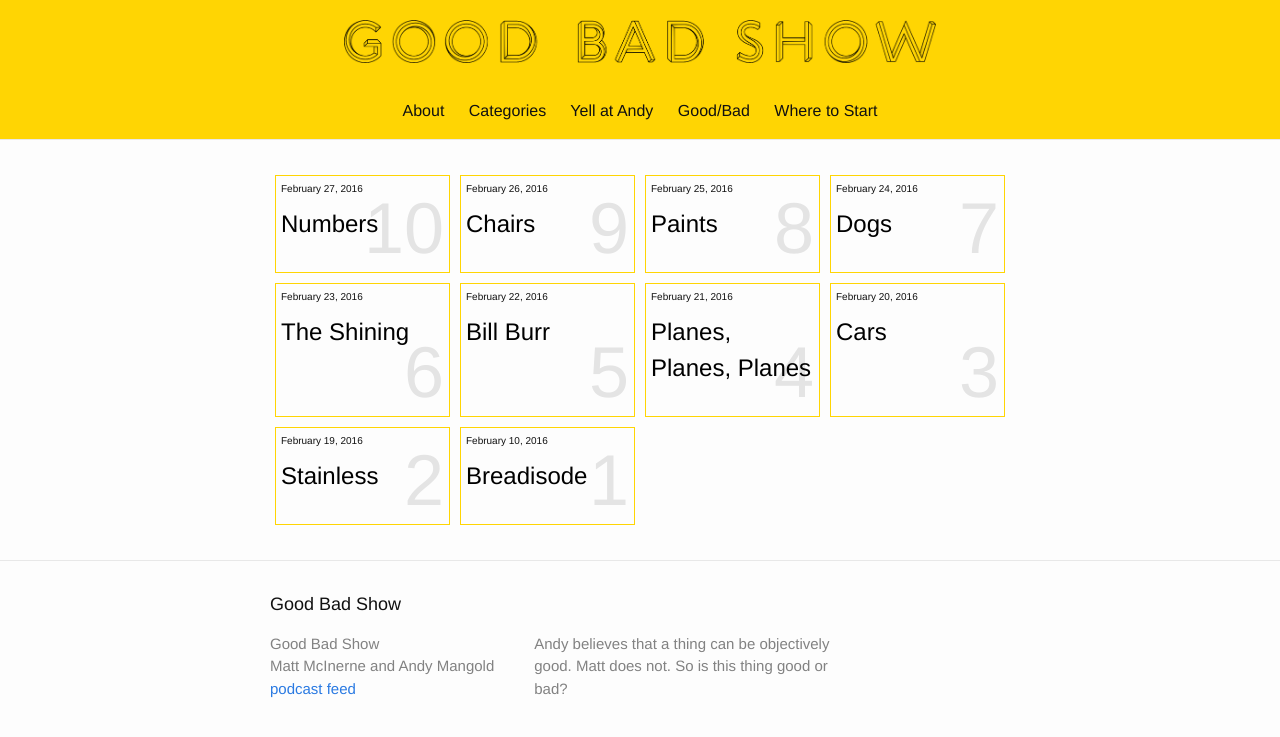
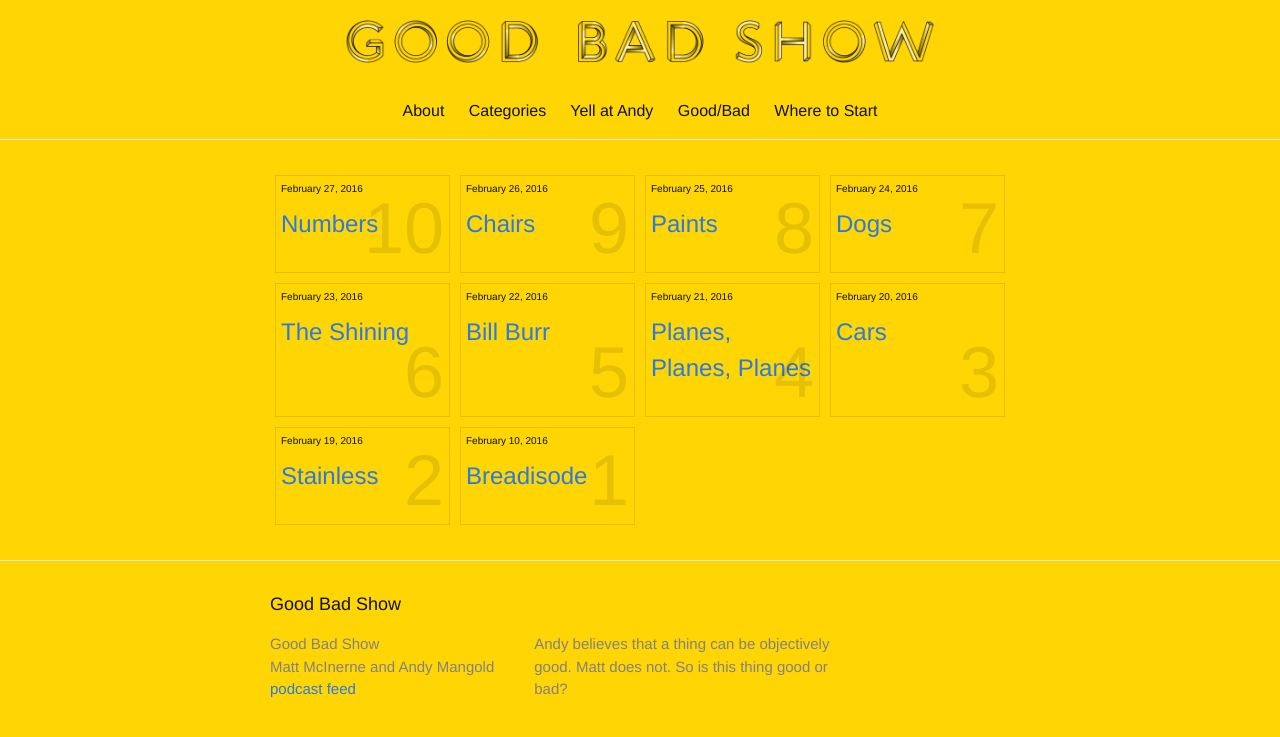
Before and after one commit to mattmotel/goodbadshow, a Jekyll site: the page built from index.html, in a window 1280 px wide. Shown: the top 737 px of the page. Built offline with Jekyll 4.4.1, drawn with Linux system fonts in a browser that asks for light colours.

Commit message:
full bg color

```diff
--- a/_sass/_layout.scss
+++ b/_sass/_layout.scss
@@ -1,3 +1,6 @@
+body{
+    animation: gbcolor 5s infinite;
+}
 /**
  * Site header
  */
@@ -7,7 +10,7 @@
     min-height: 56px;
     //background-color:#ffd503;
 
-    animation: gbcolor 5s infinite;
+
     // Positioning context for the mobile navigation icon
     position: relative;
 }
@@ -241,15 +244,11 @@
 }
 .episode {
     width:calc(25% - 22px);
-    animation:gbbordercolor 5s infinite;
+    border:1px solid rgba(0,0,0,.1);
 
     padding:5px;
     margin:5px;
     position:relative;
-}
-
-.episode a{
-    color:#000;
 }
 
 .episode-title {
@@ -281,7 +280,7 @@
     text-align:right;
 }
 .post-download {
-    animation: gbcolor 5s infinite;
+    background:#fff;
     padding:15px;
 }
 .post-download a {
```
Also changed, not shown: assets/goodbad.png, 4 other files.
